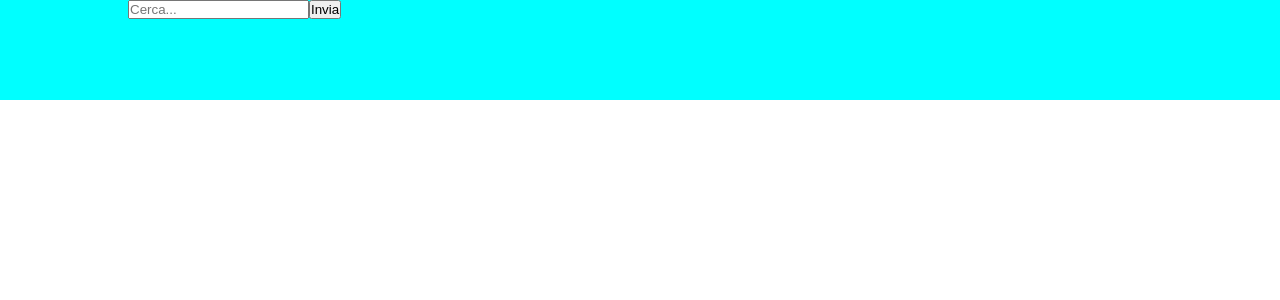
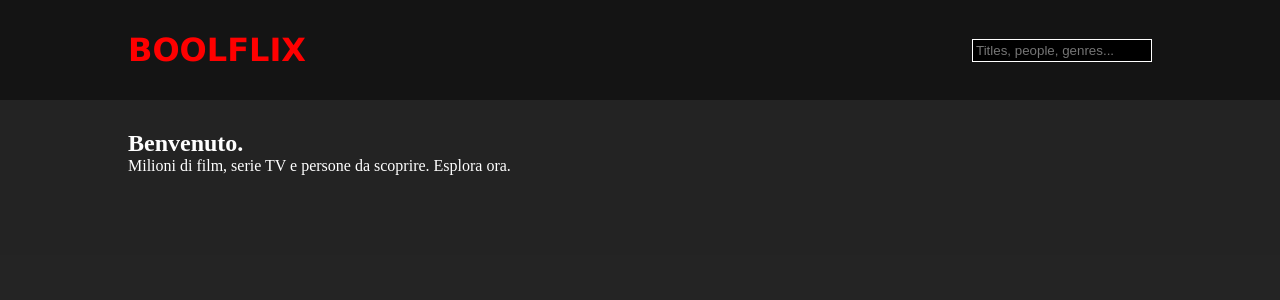
Before and after one commit to NiccoloDiDomenico/react-boolflix, a React (Vite) app: page / in a window 1280 px wide. Shown: the top 300 px of the page. Built offline with nearby package versions, Linux system fonts and the light colour scheme.

Commit message:
feat: complete milestone 4

```diff
--- a/src/App.jsx
+++ b/src/App.jsx
@@ -11,8 +11,8 @@ const apiUrlImg = "https://image.tmdb.org/t/p/"
 function App() {
   const [movies, setMovies] = useState([]);
   const [series, setSeries] = useState([]);
-  console.log(movies);
-  console.log(series);
+  // console.log(movies);
+  // console.log(series);
 
   function getMovies(query) {
     axios.get(`${apiUrlMovies}?api_key=${apiKey}&query=${query}`).then((resp) => {
--- a/src/components/Card.jsx
+++ b/src/components/Card.jsx
@@ -25,15 +25,19 @@ function Card(props) {
 
     return (
         <>
+            <div className="card">
+                {/* Card img */}
                 <div className="card-img">
                     <img src={props.item.poster_path !== null ? `${apiUrlImg}w342${props.item.poster_path}` : `https://placehold.co/342x520`} alt={props.item.title || props.item.name} />
                 </div>
-            <ul className="card card-body">
+                {/* Card body */}
+                <ul className="card-body">
                     <li>Titolo: {props.item.title || props.item.name}</li>
                     <li>Data di rilascio: {props.item.release_date}</li>
                     <li>Voto: {renderStars(props.item.vote_average)}</li>
                     <li>Language: {renderFlag(props.item.original_language)}</li>
                 </ul>
+            </div>
         </>
     )
 }
--- a/src/components/Searchbar.jsx
+++ b/src/components/Searchbar.jsx
@@ -21,10 +21,10 @@ function Searchbar() {
 
     return (
         <>
-            <nav className="container">
+            <nav>
                 <label htmlFor="searchbar"></label>
-                <input type="search" id="searchbar" placeholder="Cerca..." value={searchValue} onChange={(event) => setSearchValue(event.target.value)} onKeyUp={handleKeyUp} />
-                <button type="submit" onClick={handleClick}>Invia</button>
+                <input className="searchbar" type="search" id="searchbar" placeholder="Titles, people, genres..." value={searchValue} onChange={(event) => setSearchValue(event.target.value)} onKeyUp={handleKeyUp} />
+                {/* <button type="submit" onClick={handleClick}>Invia</button> */}
             </nav>
         </>
     )
--- a/src/index.css
+++ b/src/index.css
@@ -14,15 +14,43 @@ img {
 }
 
 header {
-  /* debug */
+  background-color: #141414;
+}
+
+.header {
   height: 100px;
-  background-color: aqua;
+  display: flex;
+  justify-content: space-between;
+  align-items: center;
+}
+
+.logo {
+  color: red;
+  font-family: 'Lucida Sans', 'Lucida Sans Regular', 'Lucida Grande', 'Lucida Sans Unicode', Geneva, Verdana, sans-serif;
+}
+
+.searchbar {
+  background-color: black;
+  color: white;
+  border: 1px, solid, white;
+  padding: 3px;
+  width: 180px;
 }
 
 main {
-  /* debug */
   height: 100%;
-  background-color: aquamarine;
+  background-color: #141414ee;
+  color: white;
+}
+
+.welcome-section {
+  height: calc(100vh - 100px);
+  padding: 30px 0;
+}
+
+.list-section {
+  height: 100%;
+  padding: 30px 0;
 }
 
 .row {
@@ -36,16 +64,47 @@ main {
   width: calc(100%/3 - 20px);
 }
 
+.card {
+  position: relative;
+  overflow: hidden;
+  border-radius: 10px;
+  box-shadow: 0 4px 6px rgba(0, 0, 0, 0.2);
+}
 
-.card {
+.card:hover {
+  transform: scale(1.05);
+}
+
+.card-img {
+  background-size: cover;
+  background-position: center;
+  z-index: 1;
+}
+
+.card-body {
+  position: absolute;
+  top: 0;
+  left: 0;
+  width: 100%;
+  height: 100%;
+  padding: 20px;
   display: flex;
   flex-direction: column;
-  justify-content: start;
-  gap: 3px;
+  justify-content: center;
+  align-items: start;
   list-style: none;
+  text-align: start;
+  font-size: medium;
+  background-color: rgba(0, 0, 0, 0.8);
+  opacity: 0;
+  z-index: 2;
 }
 
-.card img {
+.card:hover .card-body {
+  opacity: 1;
+}
+
+.card-body li img {
   width: 15px;
   height: 10px;
   margin-inline-start: 3px;
--- a/src/layout/AppLayout.jsx
+++ b/src/layout/AppLayout.jsx
@@ -5,7 +5,10 @@ function AppLayout() {
     return (
         <>
             <header>
-                <Searchbar />
+                <div className="header container">
+                    <h1 className="logo">BOOLFLIX</h1>
+                    <Searchbar />
+                </div>
             </header>
             <main>
                 <Home />
--- a/src/pages/Home.jsx
+++ b/src/pages/Home.jsx
@@ -8,12 +8,20 @@ function Home() {
 
     return (
         <>
-            {/* Movies & series section */}
-            <section className="container">
+            {/* Welcome seection */}
+            {
+                movies.length <= 0 && (
+                    <section className="welcome-section container">
+                        <h1>Benvenuto.</h1>
+                        <p>Milioni di film, serie TV e persone da scoprire. Esplora ora.</p>
+                    </section>
+                )
+            }
+            {/* List section */}
             {
                 [movies, series].map((curList, index) => (
                     curList.length > 0 && (
-                            <>
+                        <section className="list-section container">
                             <h1>{index === 0 ? 'Film' : 'Serie TV'}</h1>
                             <div className="row">
                                 {
@@ -24,11 +32,10 @@ function Home() {
                                     ))
                                 }
                             </div>
-                            </>
+                        </section>
                     )
-                    )
-                    )}
-            </section>
+                ))
+            }
         </>
     )
 }
```
Lines whose indentation alone changed are shown as unchanged.
